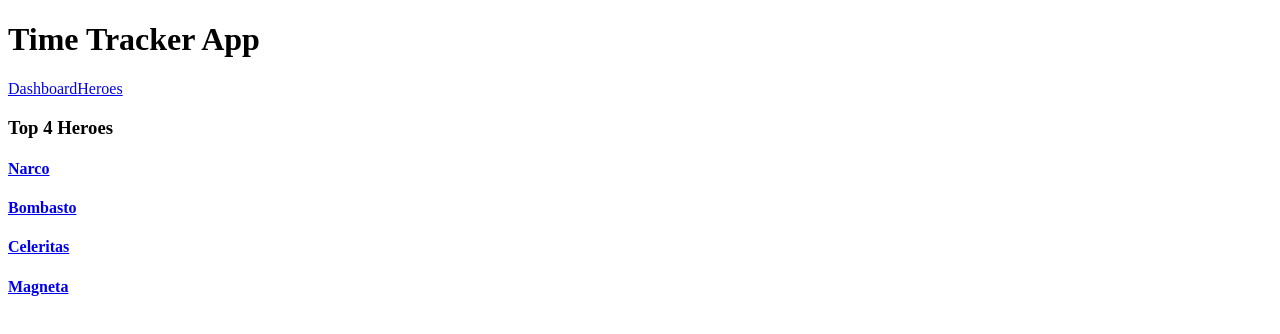
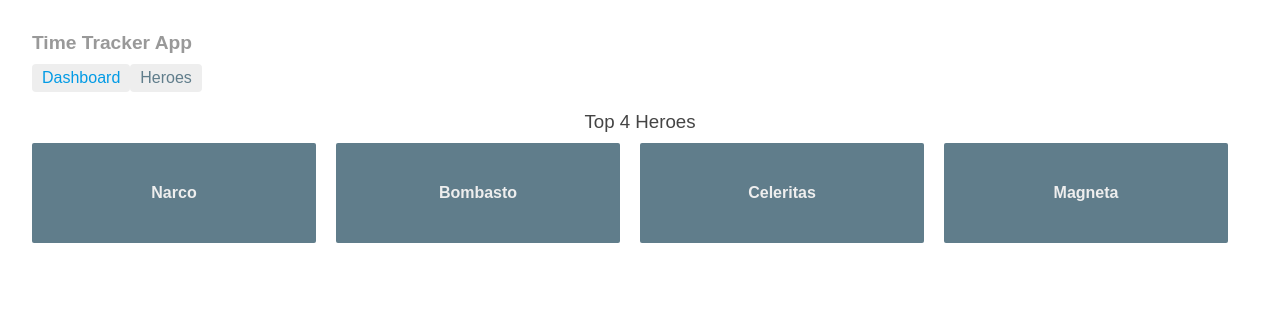
Before and after one commit to ronwong82/angular4-tags-mangement, an Angular app: page /dashboard in a window 1280 px wide. Shown: the top 334 px of the page. Built offline with nearby package versions, Linux system fonts and the light colour scheme.

Commit message:
styling components ange pages

```diff
--- a/src/app/app.component.css
+++ b/src/app/app.component.css
@@ -1,5 +1,28 @@
 h1 {
-  color: #369;
-  font-family: Arial, Helvetica, sans-serif;
-  font-size: 250%;
+  font-size: 1.2em;
+  color: #999;
+  margin-bottom: 0;
 }
+h2 {
+  font-size: 2em;
+  margin-top: 0;
+  padding-top: 0;
+}
+nav a {
+  padding: 5px 10px;
+  text-decoration: none;
+  margin-top: 10px;
+  display: inline-block;
+  background-color: #eee;
+  border-radius: 4px;
+}
+nav a:visited, a:link {
+  color: #607D8B;
+}
+nav a:hover {
+  color: #039be5;
+  background-color: #CFD8DC;
+}
+nav a.active {
+  color: #039be5;
+}
--- a/src/app/app.component.ts
+++ b/src/app/app.component.ts
@@ -4,11 +4,12 @@
 	template:`
 		<h1>{{title}}</h1>
 		<nav>
-			<a routerLink='/dashboard'>Dashboard</a>
-			<a routerLink='/heroes'>Heroes</a>
+			<a routerLink="/dashboard" routerLinkActive="active">Dashboard</a>
+    		<a routerLink="/heroes" routerLinkActive="active">Heroes</a>
 		</nav>
 		<router-outlet></router-outlet>
-	`
+	`,
+	styleUrls: [ 'app.component.css' ]
 })
 
 export class AppComponent {
--- /dev/null
+++ b/src/app/dashboard.component.css
@@ -0,0 +1,61 @@
+[class*='col-'] {
+  float: left;
+  padding-right: 20px;
+  padding-bottom: 20px;
+}
+[class*='col-']:last-of-type {
+  padding-right: 0;
+}
+a {
+  text-decoration: none;
+}
+*, *:after, *:before {
+  -webkit-box-sizing: border-box;
+  -moz-box-sizing: border-box;
+  box-sizing: border-box;
+}
+h3 {
+  text-align: center; margin-bottom: 0;
+}
+h4 {
+  position: relative;
+}
+.grid {
+  margin: 0;
+}
+.col-1-4 {
+  width: 25%;
+}
+.module {
+  padding: 20px;
+  text-align: center;
+  color: #eee;
+  max-height: 120px;
+  min-width: 120px;
+  background-color: #607D8B;
+  border-radius: 2px;
+}
+.module:hover {
+  background-color: #EEE;
+  cursor: pointer;
+  color: #607d8b;
+}
+.grid-pad {
+  padding: 10px 0;
+}
+.grid-pad > [class*='col-']:last-of-type {
+  padding-right: 20px;
+}
+@media (max-width: 600px) {
+  .module {
+    font-size: 10px;
+    max-height: 75px; }
+}
+@media (max-width: 1024px) {
+  .grid {
+    margin: 0;
+  }
+  .module {
+    min-width: 60px;
+  }
+}
--- a/src/app/dashboard.component.ts
+++ b/src/app/dashboard.component.ts
@@ -4,7 +4,8 @@
 
 @Component({
 	selector: 'my-dashboard',
-	templateUrl: './dashboard.component.html'
+	templateUrl: './dashboard.component.html',
+	styleUrls: [ './dashboard.component.css' ]
 })
 
 export class DashboardComponent implements OnInit {
--- /dev/null
+++ b/src/app/hero-detail.component.css
@@ -0,0 +1,29 @@
+label {
+  display: inline-block;
+  width: 3em;
+  margin: .5em 0;
+  color: #607D8B;
+  font-weight: bold;
+}
+input {
+  height: 2em;
+  font-size: 1em;
+  padding-left: .4em;
+}
+button {
+  margin-top: 20px;
+  font-family: Arial;
+  background-color: #eee;
+  border: none;
+  padding: 5px 10px;
+  border-radius: 4px;
+  cursor: pointer; cursor: hand;
+}
+button:hover {
+  background-color: #cfd8dc;
+}
+button:disabled {
+  background-color: #eee;
+  color: #ccc;
+  cursor: auto;
+}
--- a/src/app/hero-detail.component.ts
+++ b/src/app/hero-detail.component.ts
@@ -9,7 +9,8 @@
 
 @Component({
 	selector: 'hero-detail',
-	templateUrl: 'hero-detail.component.html'
+	templateUrl: 'hero-detail.component.html',
+	styleUrls: [ 'hero-detail.component.css' ]
 })
 
 export class HeroDetailComponent implements OnInit {
--- a/src/index.html
+++ b/src/index.html
@@ -7,6 +7,7 @@
 
   <meta name="viewport" content="width=device-width, initial-scale=1">
   <link rel="icon" type="image/x-icon" href="favicon.ico">
+  <link rel="stylesheet" href="styles.css">
 </head>
 <body>
   <my-app></my-app>
--- a/src/styles.css
+++ b/src/styles.css
@@ -1 +1,23 @@
 /* You can add global styles to this file, and also import other style files */
+/* Master Styles */
+h1 {
+  color: #369;
+  font-family: Arial, Helvetica, sans-serif;
+  font-size: 250%;
+}
+h2, h3 {
+  color: #444;
+  font-family: Arial, Helvetica, sans-serif;
+  font-weight: lighter;
+}
+body {
+  margin: 2em;
+}
+body, input[text], button {
+  color: #888;
+  font-family: Cambria, Georgia;
+}
+/* everywhere else */
+* {
+  font-family: Arial, Helvetica, sans-serif;
+}
```
